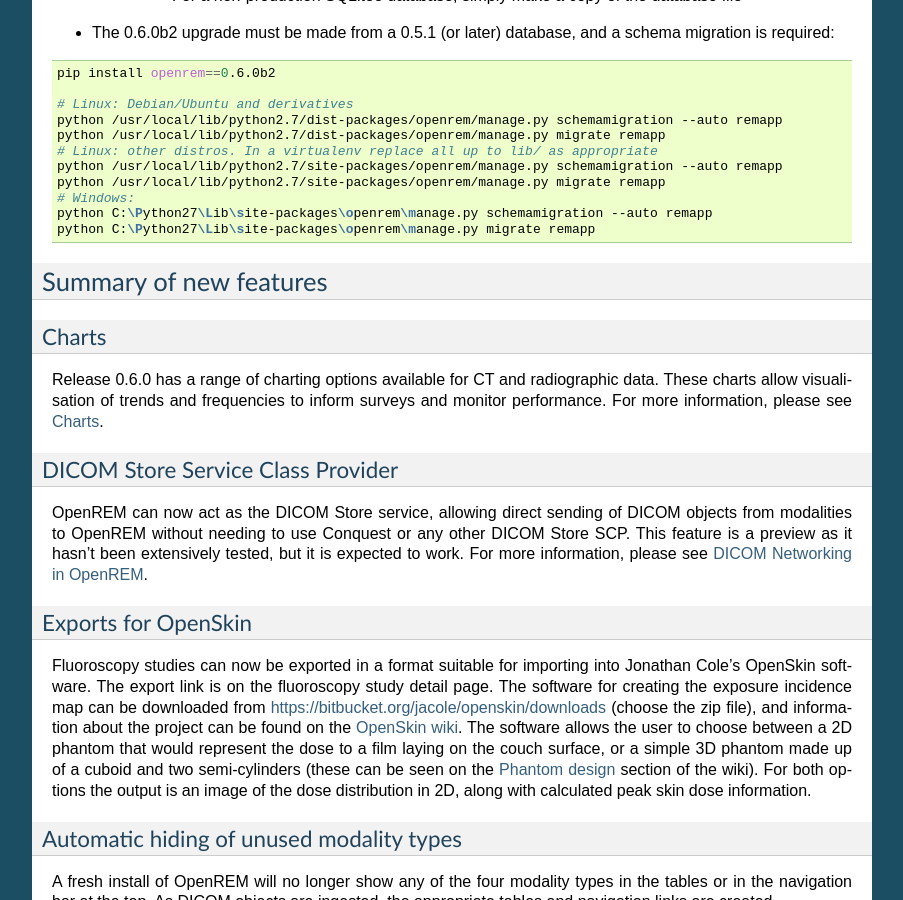
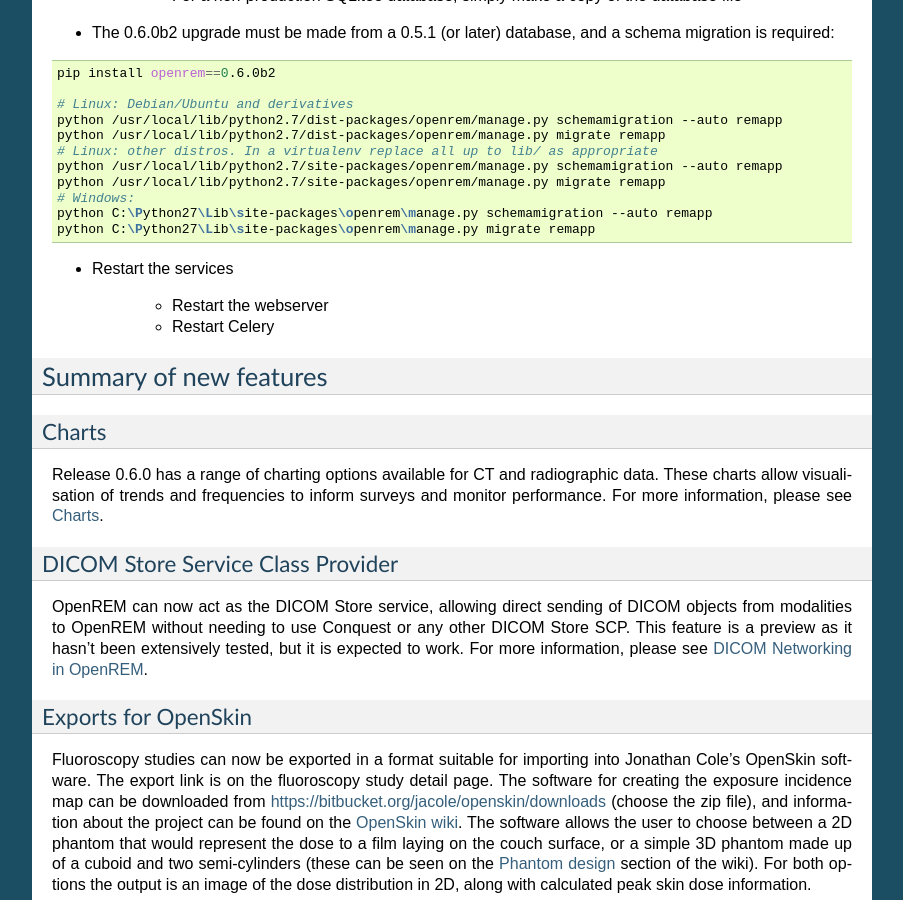
Before and after one commit to ckswilliams/modOpenREM, a Sphinx documentation site: the page built from docs/release-0.6.0.rst, in a window 1280 px wide and 900 px high, scrolled down 1654 px. Shown: the whole window, without its empty margins (198-1101 px from the left). Built offline with Sphinx 7.4.7, drawn with Linux system fonts in a browser that asks for light colours.

Commit message:
Added in reminder to restart the services

```diff
--- a/docs/release-0.6.0.rst
+++ b/docs/release-0.6.0.rst
@@ -107,6 +107,11 @@
     python C:\Python27\Lib\site-packages\openrem\manage.py schemamigration --auto remapp
     python C:\Python27\Lib\site-packages\openrem\manage.py migrate remapp
 
+* Restart the services
+
+    * Restart the webserver
+    * Restart Celery
+
 ***********************
 Summary of new features
 ***********************
```
